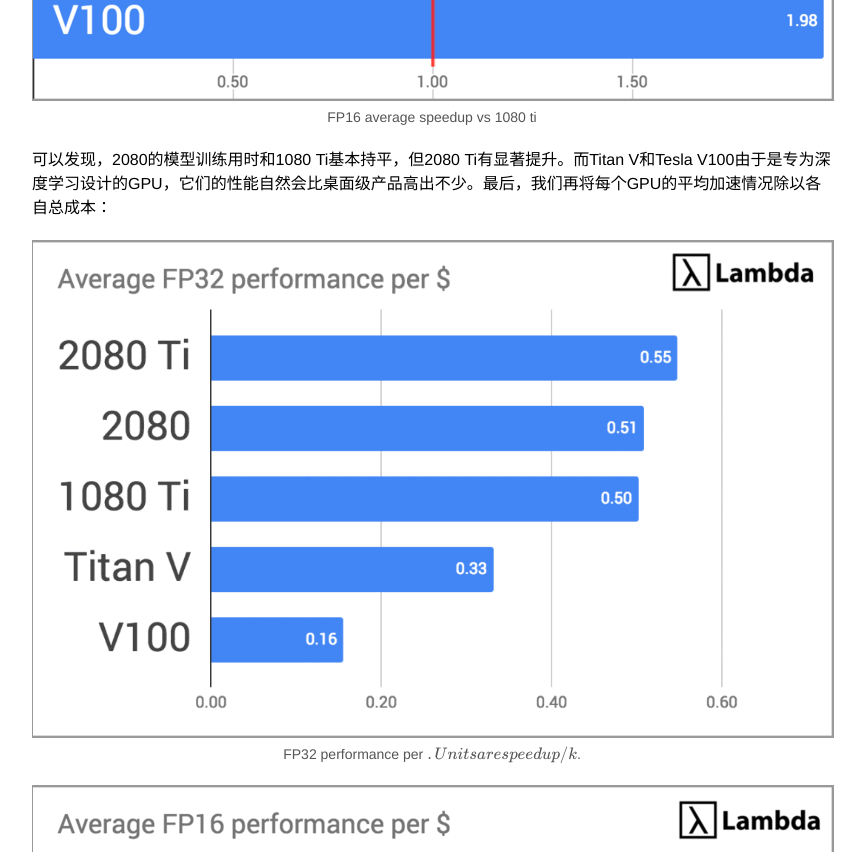
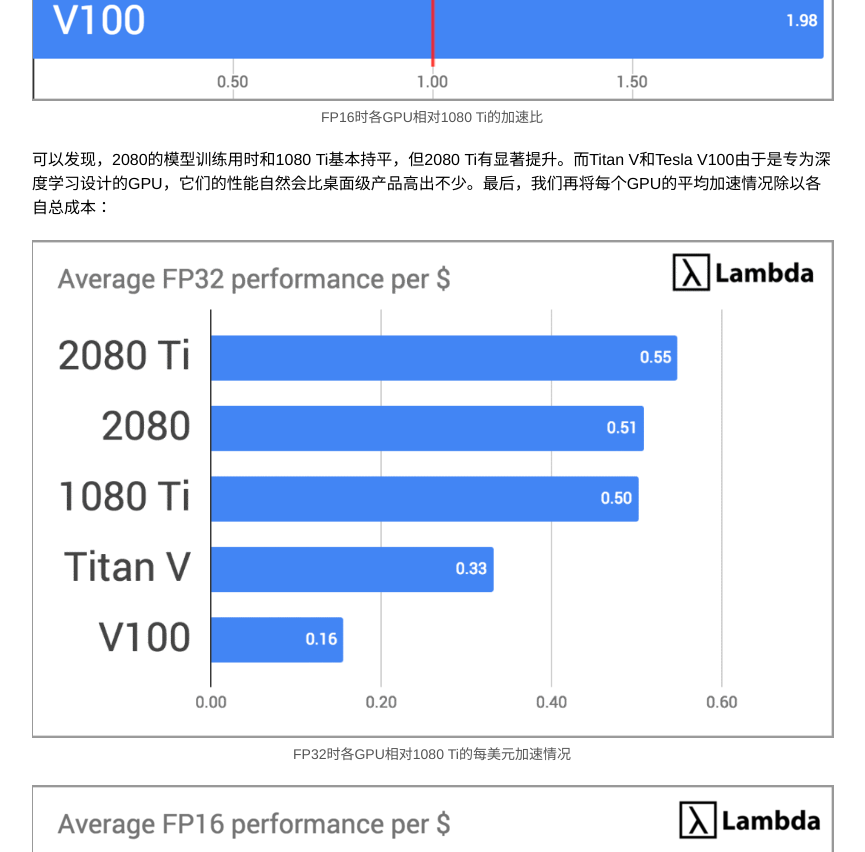
Before and after one commit to liuziyang1106/liuziyang1106.github.io, a Jekyll site: the page built from _posts/2021-3-24-deep-learning-GPU-benchmark.md, in a window 1280 px wide and 1400 px high, scrolled down 2572 px. Shown: the part 151-1003 px from the top of the window, without its empty margins (208-1073 px from the left). Built offline with Jekyll 4.4.1, drawn with Linux system fonts in a browser that asks for light colours; formulas are drawn with MathJax 3; some of the changed text lies outside the part shown.

Commit message:
new blog

```diff
--- a/_posts/2021-3-24-deep-learning-GPU-benchmark.md
+++ b/_posts/2021-3-24-deep-learning-GPU-benchmark.md
@@ -42,7 +40,7 @@ date: 2021-03-24 14:00:00
 
 <div class="imgcap">
 <img src="/assets/2021-03-24-GPU-1.png">
-<div class="thecap">Throughput of each GPU on various models</div>
+<div class="thecap">训练不同模型时，各型号GPU的吞吐量</div>
 </div>
 
 
@@ -50,12 +48,12 @@ date: 2021-03-24 14:00:00
 
 <div class="imgcap">
 <img src="/assets/2021-03-24-GPU-2.png">
-<div class="thecap">FP32 average speedup vs 1080 ti.</div>
+<div class="thecap">FP32时各GPU相对1080 Ti的加速比.</div>
 </div>
 
 <div class="imgcap">
 <img src="/assets/2021-03-24-GPU-3.png">
-<div class="thecap">FP16 average speedup vs 1080 ti</div>
+<div class="thecap">FP16时各GPU相对1080 Ti的加速比</div>
 </div>
 
 
@@ -63,12 +61,12 @@ date: 2021-03-24 14:00:00
 
 <div class="imgcap">
 <img src="/assets/2021-03-24-GPU-4.png">
-<div class="thecap">FP32 performance per $. Units are speedup / k$.</div>
+<div class="thecap">FP32时各GPU相对1080 Ti的每美元加速情况</div>
 </div>
 
 <div class="imgcap">
 <img src="/assets/2021-03-24-GPU-7.png">
-<div class="thecap">FP16 performance per $. Units are speedup / k$.</div>
+<div class="thecap">FP16时各GPU相对1080 Ti的每美元加速情况</div>
 </div>
 
 #### **2080 Ti vs V100：2080 Ti真的那么快吗？**
```
Also changed, not shown: other parts of _posts/2021-3-24-deep-learning-GPU-benchmark.md (+0 -2 lines).
